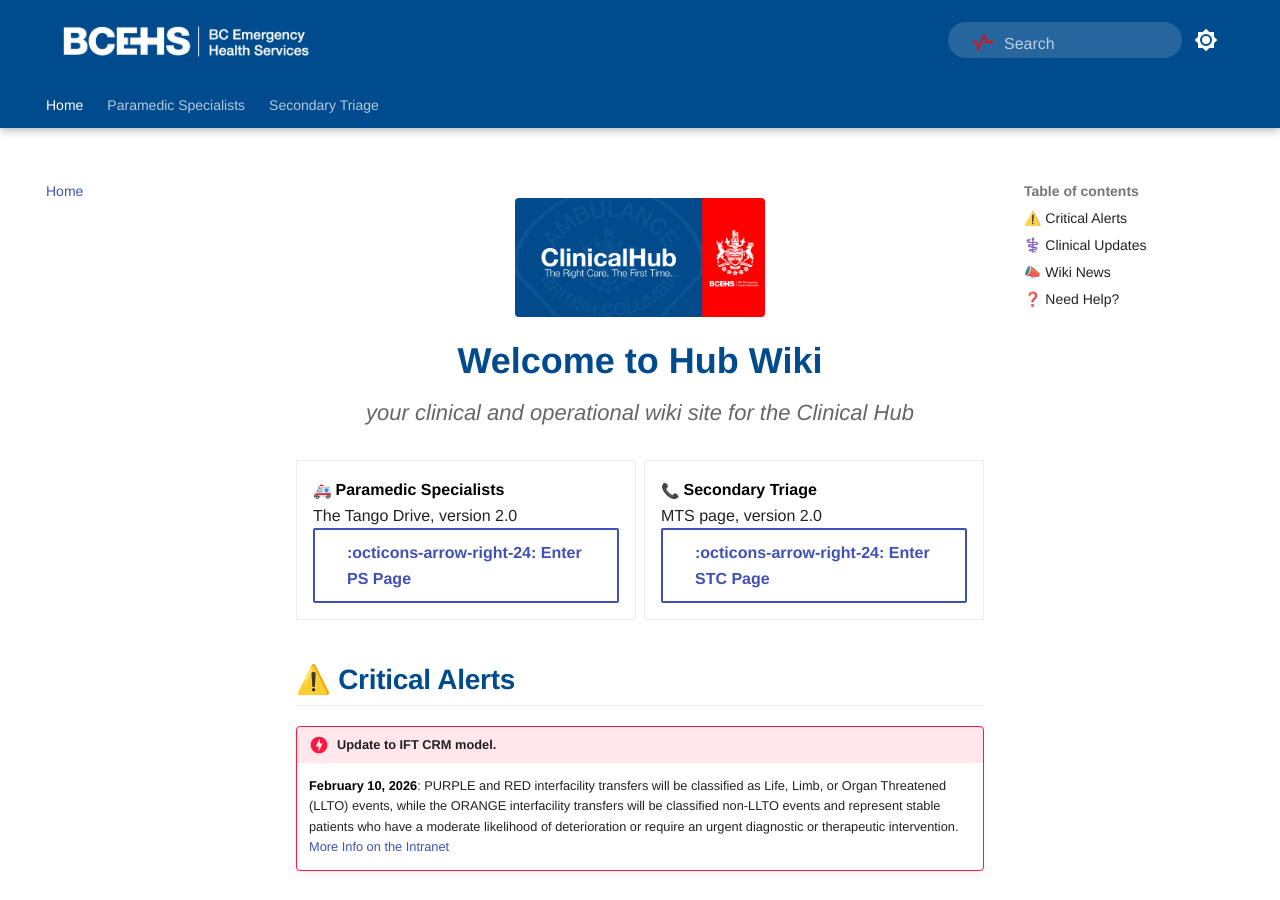
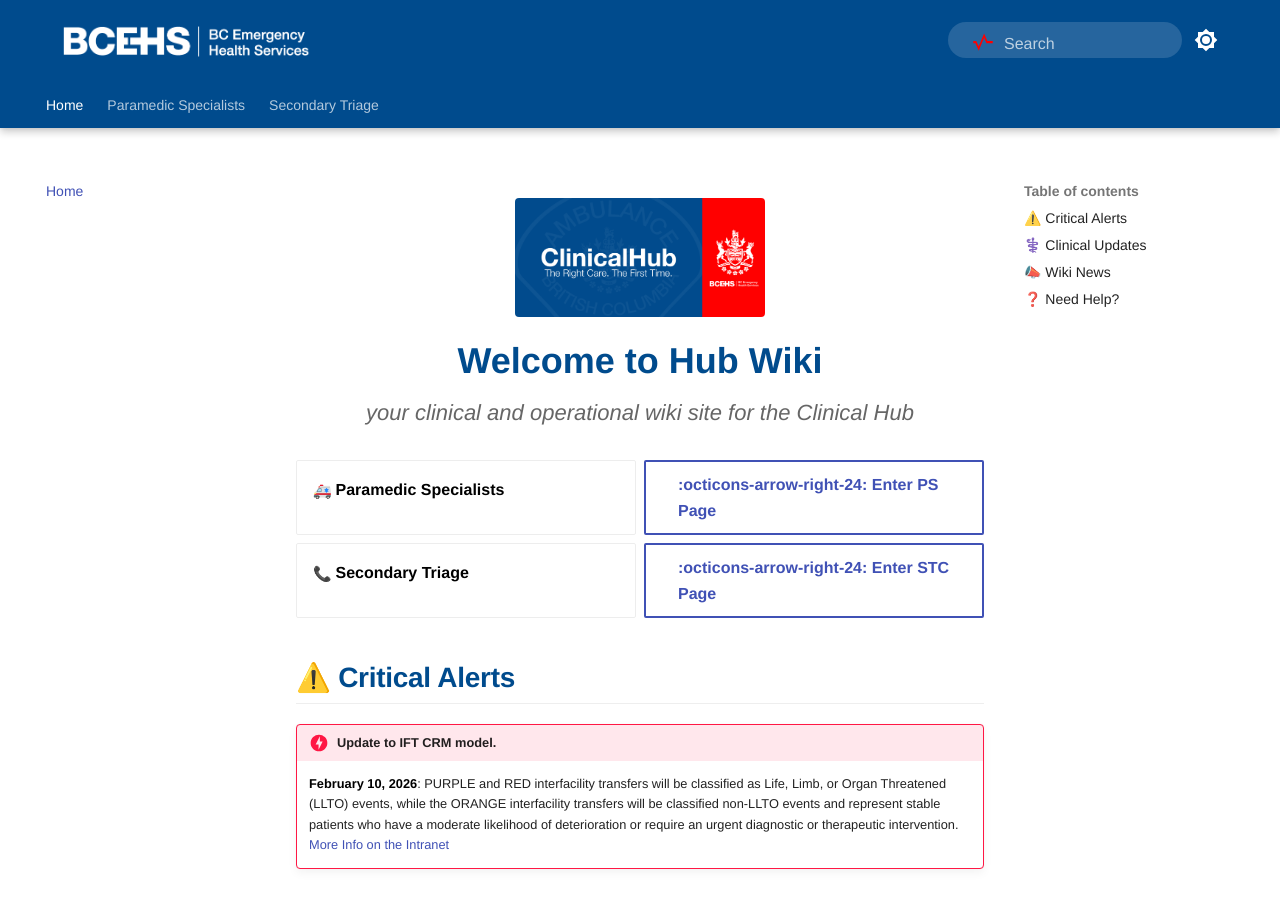
Before and after one commit to bcehsclinicalhub/TangoBot, an MkDocs documentation site: the page built from docs/index.md, in a window 1280 px wide and 900 px high. Built offline with MkDocs 1.6.1 and Material for MkDocs 9.7.7, drawn with Linux system fonts in a browser that asks for light colours; emoji names are drawn with the system emoji font.

Commit message:
Update protocols

```diff
--- a/docs/index.md
+++ b/docs/index.md
@@ -7,12 +7,12 @@
 <div class="grid cards" markdown>
 
 * :ambulance: **Paramedic Specialists**
-    <br>The Tango Drive, version 2.0
-    <br>[:octicons-arrow-right-24: Enter PS Page](ps/index.md){ .md-button }
+
+[:octicons-arrow-right-24: Enter PS Page](ps/index.md){ .md-button }
 
 * :telephone_receiver: **Secondary Triage**
-    <br>MTS page, version 2.0
-    <br>[:octicons-arrow-right-24: Enter STC Page](stc/index.md){ .md-button }
+
+[:octicons-arrow-right-24: Enter STC Page](stc/index.md){ .md-button }
 
 </div>
 
```
